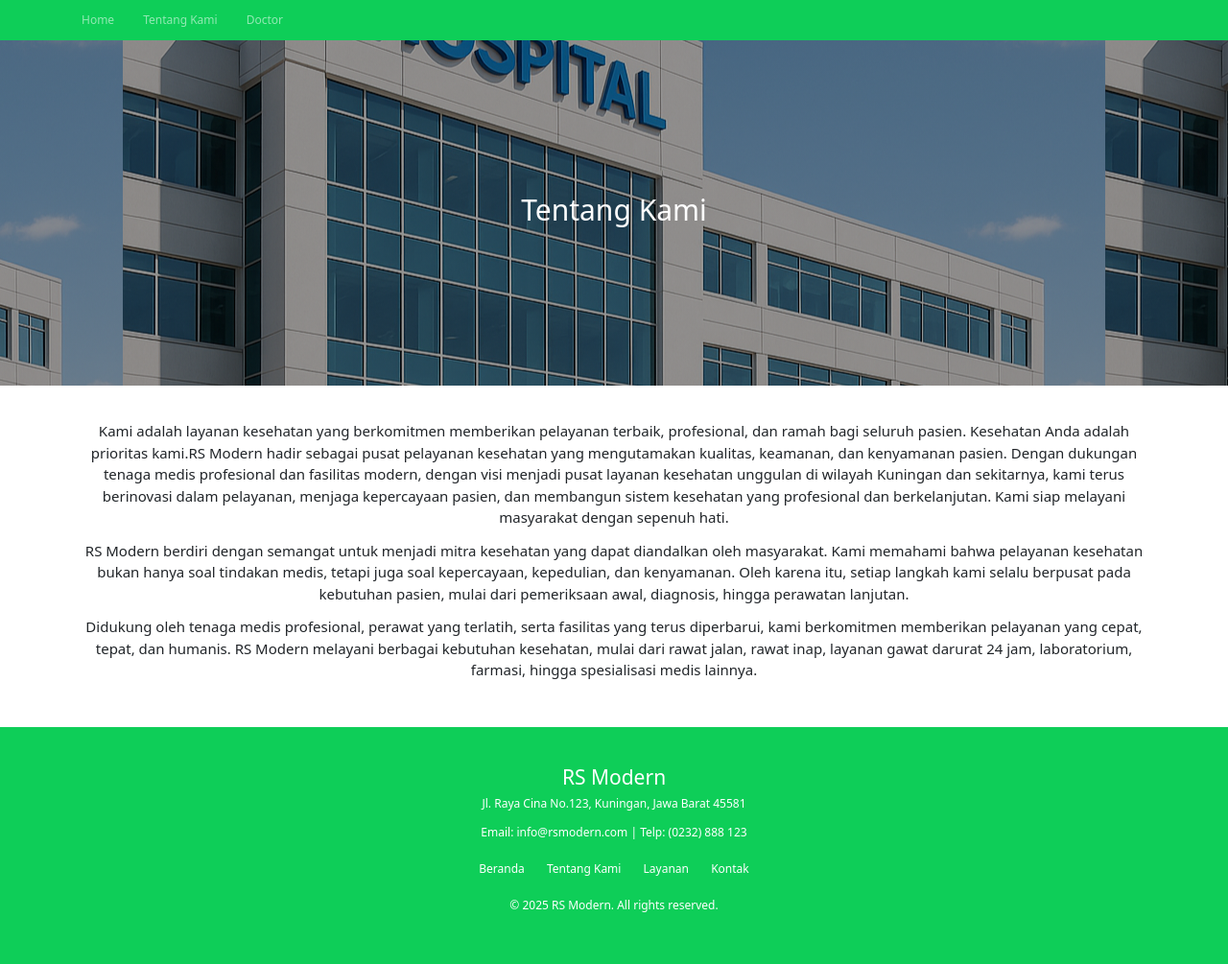
After one commit to RayhanFaizAdzikra/pw2025_tubes_243040041, a PHP site: page /tentang-kami.php in a window 1280 px wide. The commit adds this page. Shown: the whole page at 96% size. Run offline with PHP 8.4, Linux system fonts and the light colour scheme; some libraries are stand-ins or nearby versions.

Commit message:
progres25

```diff
--- a/navbar.php
+++ b/navbar.php
@@ -9,7 +9,7 @@
           <a class="nav-link" href="index.php">Home</a>
         </li>
         <li class="nav-item me-4">
-          <a class="nav-link" href="kategori.php">Spesialis</a>
+          <a class="nav-link" href="tentang-kami.php">Tentang Kami</a>
         </li>
         <li class="nav-item me-4">
           <a class="nav-link" href="produk.php">Doctor</a>
--- a/produk-detail.php
+++ b/produk-detail.php
@@ -40,6 +40,8 @@
         </div>
     </div>
 
+
+
     <script src="../bootstrap/js/bootstrap.bundle.min.js"></script>
     <script src="../fontawesome/js/all.min.js"></script>
 </body>
--- /dev/null
+++ b/tentang-kami.php
@@ -0,0 +1,33 @@
+<!DOCTYPE html>
+<html lang="en">
+<head>
+    <meta charset="UTF-8">
+    <meta name="viewport" content="width=device-width, initial-scale=1.0">
+    <title>RS Modern | Tentang Kami</title>
+    <link rel="stylesheet" href="bootstrap/css/bootstrap.min.css">
+    <link rel="stylesheet" href="../fontawesome/css/all.min.css">
+    <link rel="stylesheet" href="css/style.css">
+</head>
+<body>
+    <?php require "navbar.php"?>
+
+    <div class="container-fluid background-produk d-flex align-items-center">
+        <div class="container">
+            <h1 class="text-white text-center">Tentang Kami</h1>
+        </div>
+    </div>
+
+    <div class="container-fluid py-5">
+        <div class="container fs-5 text-center">
+            <p>Kami adalah layanan kesehatan yang berkomitmen memberikan pelayanan terbaik, profesional, dan ramah bagi seluruh pasien. Kesehatan Anda adalah prioritas kami.RS Modern hadir sebagai pusat pelayanan kesehatan yang mengutamakan kualitas, keamanan, dan kenyamanan pasien. Dengan dukungan tenaga medis profesional dan fasilitas modern, dengan visi menjadi pusat layanan kesehatan unggulan di wilayah Kuningan dan sekitarnya, kami terus berinovasi dalam pelayanan, menjaga kepercayaan pasien, dan membangun sistem kesehatan yang profesional dan berkelanjutan. Kami siap melayani masyarakat dengan sepenuh hati.</p>
+            <p>RS Modern berdiri dengan semangat untuk menjadi mitra kesehatan yang dapat diandalkan oleh masyarakat. Kami memahami bahwa pelayanan kesehatan bukan hanya soal tindakan medis, tetapi juga soal kepercayaan, kepedulian, dan kenyamanan. Oleh karena itu, setiap langkah kami selalu berpusat pada kebutuhan pasien, mulai dari pemeriksaan awal, diagnosis, hingga perawatan lanjutan.</p>
+            <p>Didukung oleh tenaga medis profesional, perawat yang terlatih, serta fasilitas yang terus diperbarui, kami berkomitmen memberikan pelayanan yang cepat, tepat, dan humanis. RS Modern melayani berbagai kebutuhan kesehatan, mulai dari rawat jalan, rawat inap, layanan gawat darurat 24 jam, laboratorium, farmasi, hingga spesialisasi medis lainnya.</p>
+        </div>
+    </div>
+
+    <?php require "footer.php"?>
+
+    <script src="../bootstrap/js/bootstrap.bundle.min.js"></script>
+    <script src="../fontawesome/js/all.min.js"></script>
+</body>
+</html>
```
